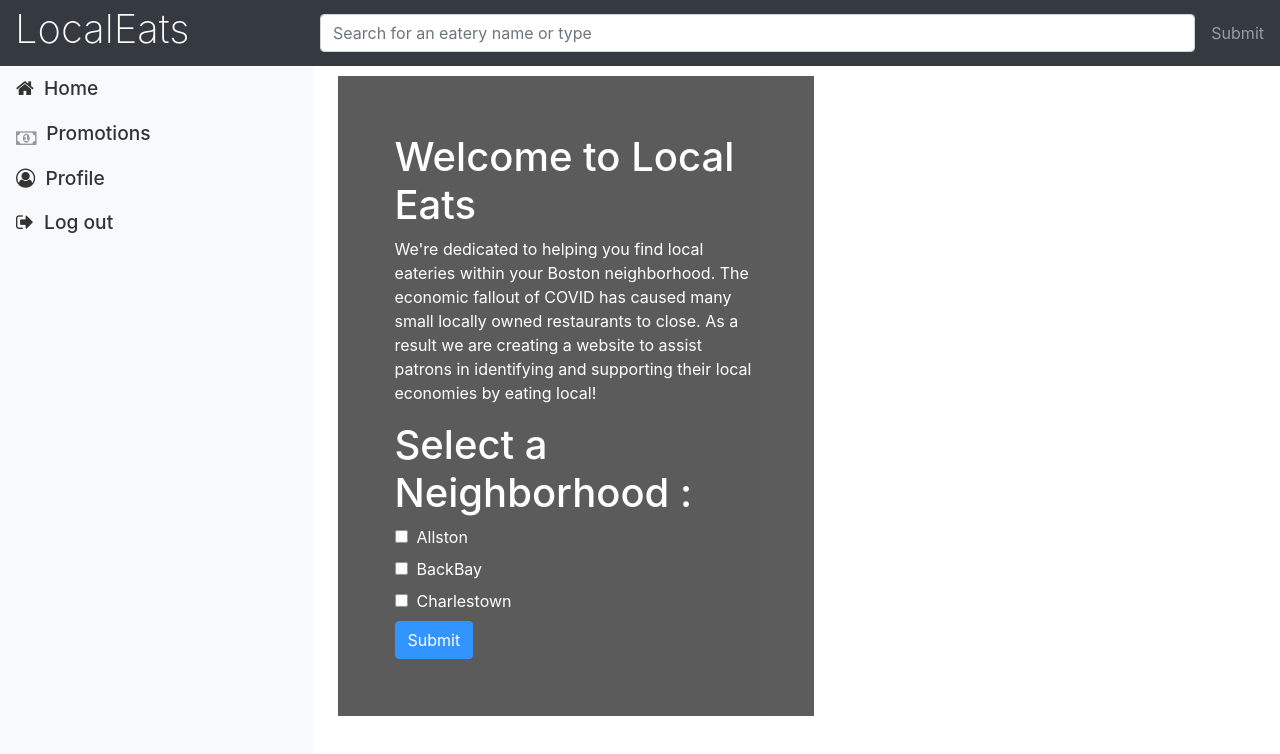
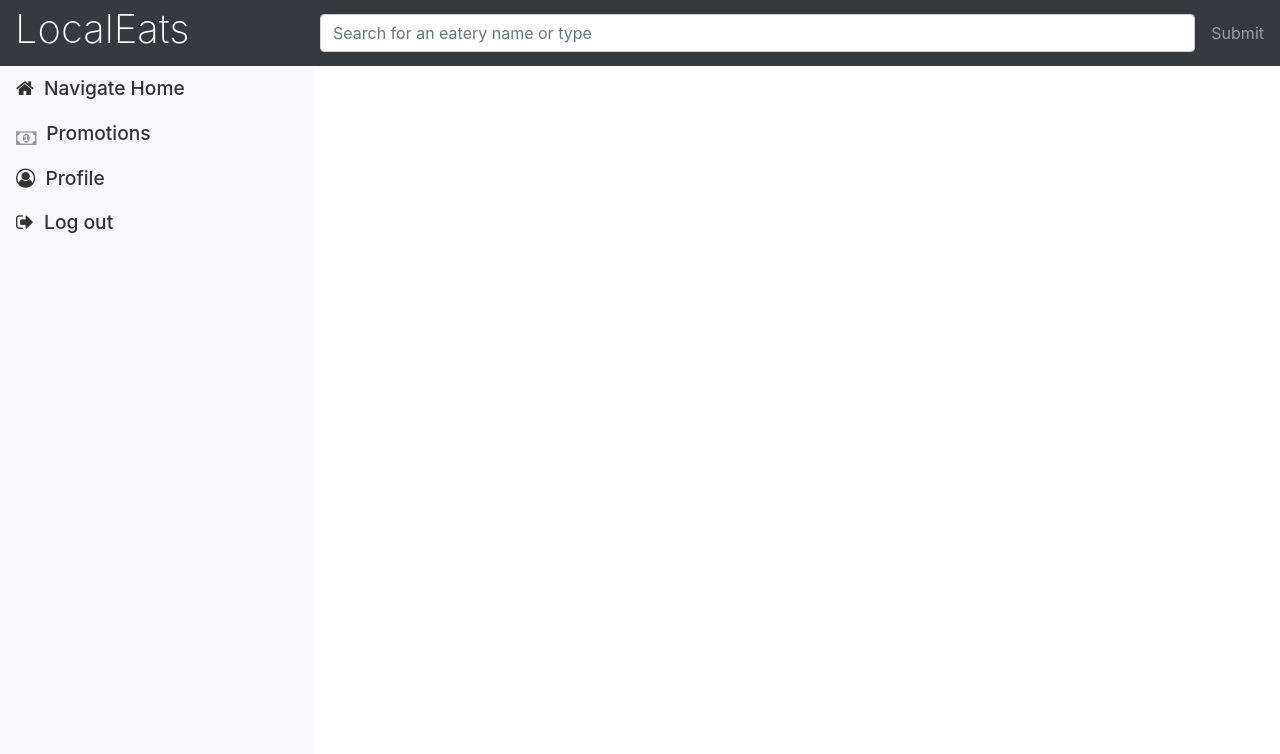
Before and after one commit to zhuje/localEats2, a React (Create React App) app: page / in a window 1280 px wide. Shown: the top 754 px of the page. Built offline with nearby package versions, Linux system fonts and the light colour scheme.

Commit message:
moved home to its own component

```diff
--- a/package.json
+++ b/package.json
@@ -15,6 +15,7 @@
     "react": "^17.0.1",
     "react-bootstrap": "^1.5.2",
     "react-dom": "^17.0.1",
+    "react-router-dom": "^5.2.0",
     "react-scripts": "4.0.3",
     "web-vitals": "^1.1.0"
   },
--- a/src/App.js
+++ b/src/App.js
@@ -1,15 +1,18 @@
 import React from "react";
 import './style/style.app.css';
-import { FontAwesomeIcon } from '@fortawesome/react-fontawesome'
-import Image from "react-bootstrap/Image";
 import Button from 'react-bootstrap/Button';
 import './style/style.home.css'
+import {BrowserRouter, Link } from "react-router-dom";
+import Route from "react-router-dom/es/Route";
+import Home from "./components/Home"
+
 
 export default class App extends React.Component{
     render(){
         return(
+
+            <BrowserRouter>
                 <div>
-
                     {/* Nav Bar */}
                     <nav className="navbar navbar-dark sticky-top bg-dark flex-md-nowrap p-0">
                         <a className="navbar-brand col-sm-3 col-md-3 mr-0" href="#">
@@ -31,30 +34,34 @@ export default class App extends React.Component{
                                 <ul className="nav flex-column">
                                     {/* Home */}
                                     <li className="nav-item active">
-                                    <a className="nav-link" href="#">
+                                        <a className="nav-link" href="home">
                                             <i className="fa fa-home" aria-hidden="true"></i>
-                                        &nbsp; Home
+                                            &nbsp;
+                                            Navigate Home
                                         </a>
                                     </li>
                                     {/* Promotions */}
                                     <li className="nav-item">
-                                    <a className="nav-link" href="#">
+                                        <a className="nav-link" href="promotions">
                                             <i className="feather fa fa-money " aria-hidden="true"></i>
-                                        &nbsp; Promotions
+                                            &nbsp;
+                                            Promotions
                                         </a>
                                     </li>
                                     {/* Profile */}
                                     <li className="nav-item">
-                                    <a className="nav-link" href="#">
+                                        <a className="nav-link" href="profile">
                                             <i className="fa fa-user-circle-o" aria-hidden="true"></i>
-                                        &nbsp; Profile
+                                            &nbsp;
+                                            Profile
                                         </a>
                                     </li>
                                     {/* Logout */}
                                     <li className="nav-item">
                                         <a className="nav-link" href="#">
                                             <i className="fa fa-sign-out" aria-hidden="true"></i>
-                                        &nbsp; Log out
+                                            &nbsp;
+                                            Log out
                                         </a>
                                     </li>
 
@@ -62,36 +69,44 @@ export default class App extends React.Component{
                             </div>
                         </nav>
 
-                    <div className="col-md-9 dev_home_container" >
-                        <div className="dev_background">
-                            <div className="dev_transbox">
+                        {/* Home */}
 
-                                <h1> Welcome to Local Eats </h1>
-                                <p> We're dedicated to helping you find local eateries
-                                    within your Boston neighborhood. The economic fallout
-                                    of COVID has caused many small locally owned restaurants
-                                    to close. As a result we are creating a website to
-                                    assist patrons in identifying and supporting their local
-                                    economies by eating local!
-                                </p>
+                        <Route path="/home" exact component={Home}/>
+                        {/*<Route path="/promotions" exact component={Promotion}/>*/}
+                        {/*<Route path="/profile" exact component={Profile}/>*/}
 
-                                <h1> Select a Neighborhood : </h1>
-                                <form>
-                                    <input type="checkbox" id="allston" name="allston" value="allston"/>
-                                        <label htmlFor="allston"> &nbsp; Allston </label> <br/>
-                                    <input type="checkbox" id="backbay" name="backbay" value="backbay"/>
-                                        <label htmlFor="backbay"> &nbsp; BackBay </label> <br/>
-                                    <input type="checkbox" id="charlestown" name="charlestown" value="charlestown"/>
-                                        <label htmlFor="charlestown"> &nbsp; Charlestown </label> <br/>
-                                </form>
+                        {/*<div className="col-md-9 dev_home_container" >*/}
+                        {/*    <div className="dev_background">*/}
+                        {/*        <div className="dev_transbox">*/}
 
-                                <Button variant="primary">Submit</Button>
 
+                        {/*            <h1> Welcome to Local Eats </h1>*/}
+                        {/*            <p> We're dedicated to helping you find local eateries*/}
+                        {/*                within your Boston neighborhood. The economic fallout*/}
+                        {/*                of COVID has caused many small locally owned restaurants*/}
+                        {/*                to close. As a result we are creating a website to*/}
+                        {/*                assist patrons in identifying and supporting their local*/}
+                        {/*                economies by eating local!*/}
+                        {/*            </p>*/}
+
+                        {/*            <h1> Select a Neighborhood : </h1>*/}
+                        {/*            <form>*/}
+                        {/*                <input type="checkbox" id="allston" name="allston" value="allston"/>*/}
+                        {/*                    <label htmlFor="allston"> &nbsp; Allston </label> <br/>*/}
+                        {/*                <input type="checkbox" id="backbay" name="backbay" value="backbay"/>*/}
+                        {/*                    <label htmlFor="backbay"> &nbsp; BackBay </label> <br/>*/}
+                        {/*                <input type="checkbox" id="charlestown" name="charlestown" value="charlestown"/>*/}
+                        {/*                    <label htmlFor="charlestown"> &nbsp; Charlestown </label> <br/>*/}
+                        {/*            </form>*/}
+
+                        {/*            <Button variant="primary">Submit</Button>*/}
+
+                        {/*        </div>*/}
+                        {/*    </div>*/}
+                        {/*</div>*/}
                     </div>
                 </div>
-                    </div>
-                </div>
-            </div>
+        </BrowserRouter>
         )
     }
 
--- /dev/null
+++ b/src/components/Home.js
@@ -0,0 +1,40 @@
+import React from "react";
+import Button from "react-bootstrap/Button";
+import '../style/style.app.css';
+import '../style/style.home.css'
+
+export default class Home extends React.Component {
+    render(){
+        return (
+                <div className="col-md-9 dev_home_container" >
+                    <div className="dev_background">
+                        <div className="dev_transbox">
+                            <h1> Welcome to Local Eats </h1>
+                            <p> We're dedicated to helping you find local eateries
+                                within your Boston neighborhood. The economic fallout
+                                of COVID has caused many small locally owned restaurants
+                                to close. As a result we are creating a website to
+                                assist patrons in identifying and supporting their local
+                                economies by eating local!
+                            </p>
+
+                            <h1> Select a Neighborhood : </h1>
+                            <form>
+                                <input type="checkbox" id="allston" name="allston" value="allston"/>
+                                <label htmlFor="allston"> &nbsp; Allston </label> <br/>
+                                <input type="checkbox" id="backbay" name="backbay" value="backbay"/>
+                                <label htmlFor="backbay"> &nbsp; Back Bay </label> <br/>
+                                <input type="checkbox" id="jamaica" name="jamaica" value="jamaica"/>
+                                <label htmlFor="jamaica"> &nbsp; Jamaica Plain </label> <br/>
+                            </form>
+
+                            <Button variant="primary">Submit</Button>
+
+                        </div>
+                    </div>
+                </div>
+
+        )
+
+    }
+}
```
Also changed, not shown: src/components/Profile.js (added), src/components/Promotions.js (added). Lines whose indentation alone changed are shown as unchanged.
